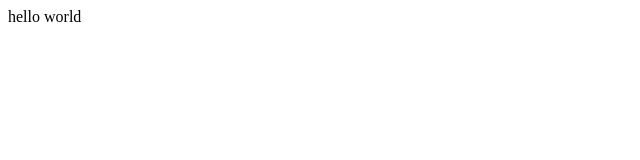
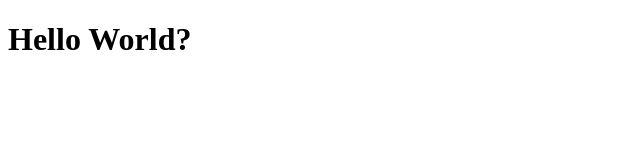
Before and after one commit to Lorenzo21LDC/FallProjectScottie, a plain HTML site: page index.html in a window 1280 px wide. Shown: the whole page, without its empty margins (0-640 px from the left). Drawn offline with Linux system fonts and the light colour scheme.

Commit message:
Update index.html

```diff
--- a/index.html
+++ b/index.html
@@ -7,6 +7,6 @@
     <title>lorenzo</title>
 </head>
 <body>
-    hello world
+    <h1>Hello World?</h1>
 </body>
 </html>
```
